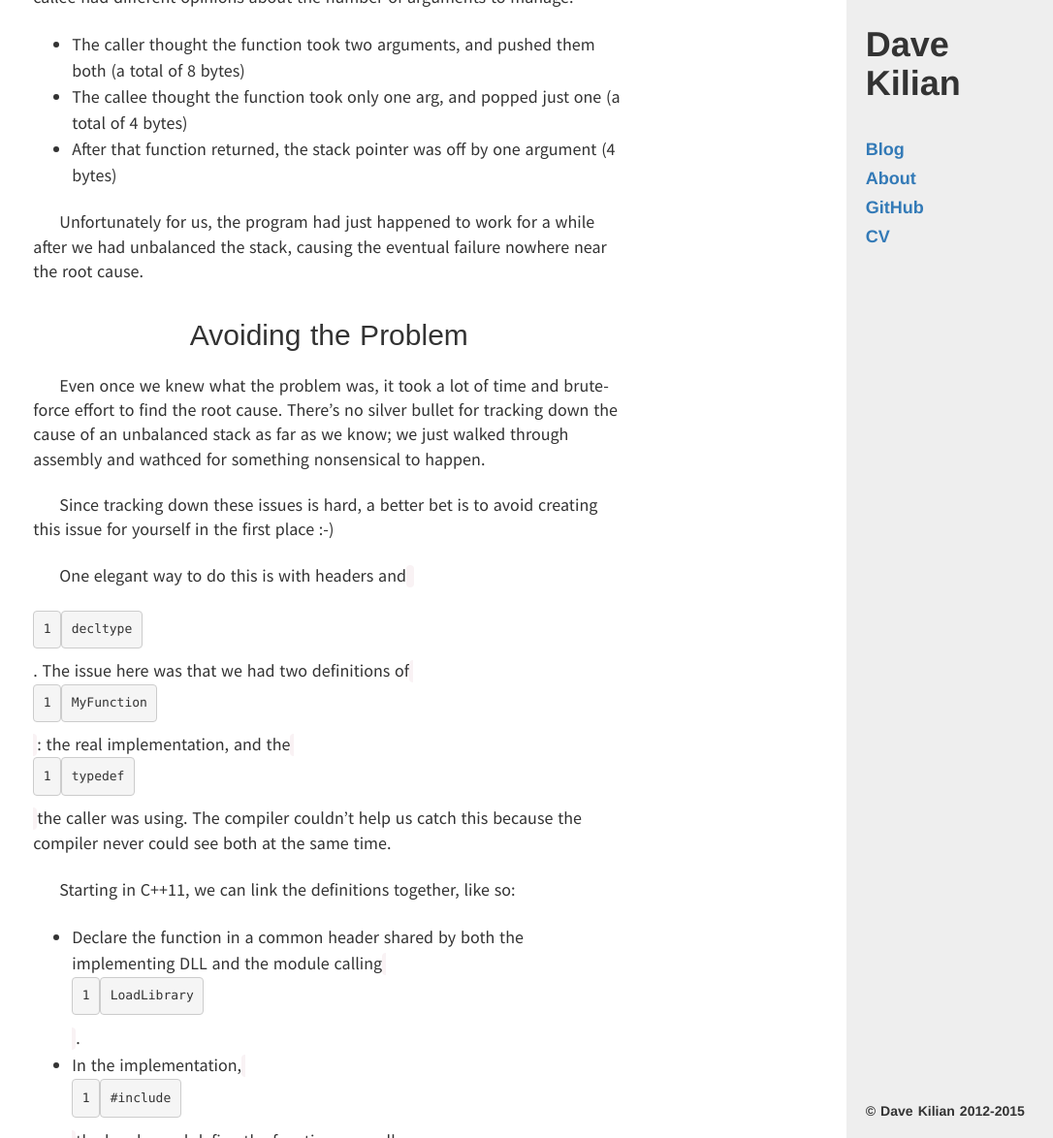
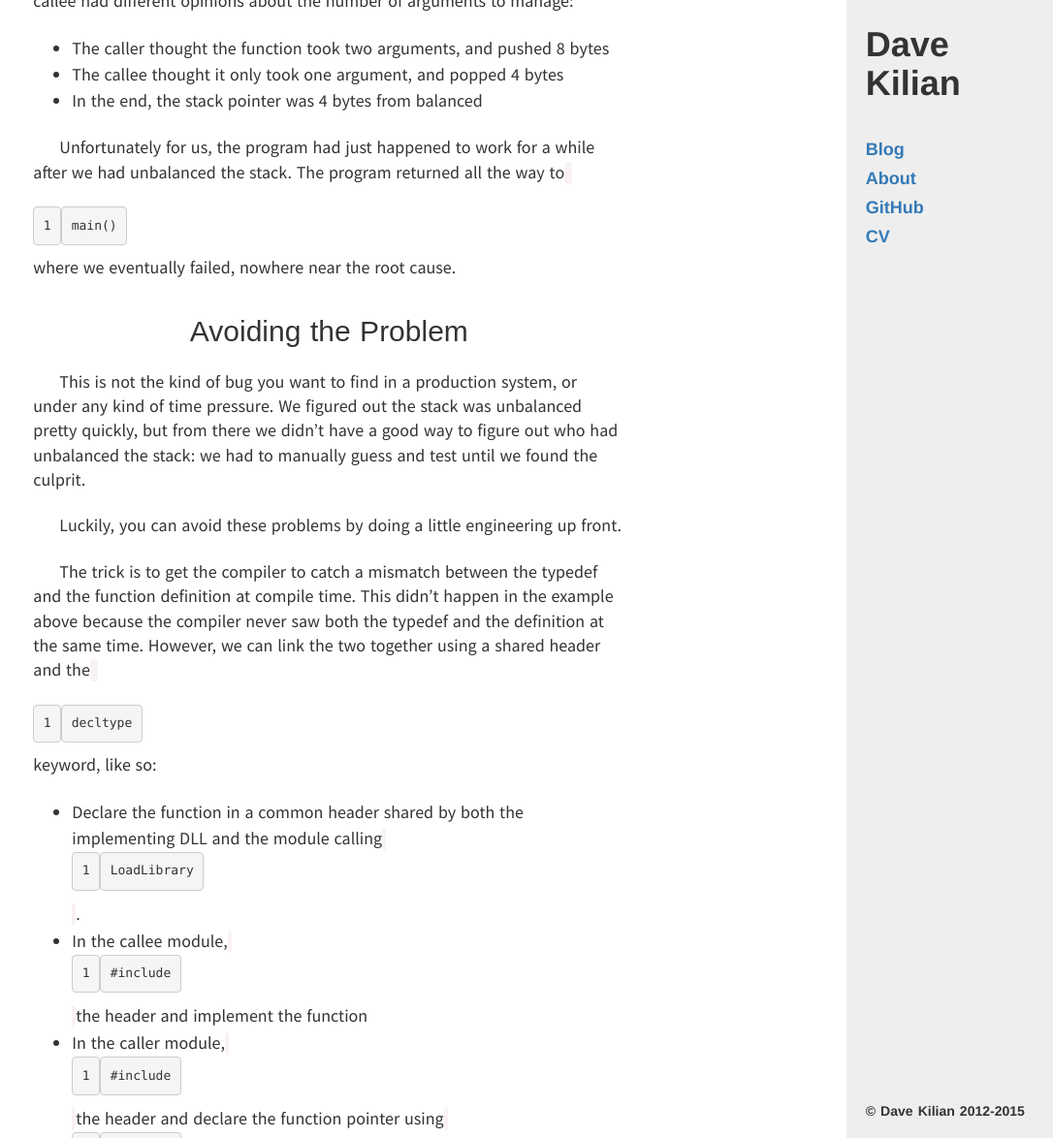
Before and after one commit to davekilian/davekilian.github.com, a Jekyll site: the page built from _posts/2015-12-19-decltype-funcptrs.markdown, in a window 1280 px wide and 1400 px high, scrolled down 4984 px, cut to the strip 226-1400 px from the top of the window. Shown: the whole strip at 97% size, without its empty margins (194-1280 px from the left). Built offline with Jekyll 4.4.1, drawn with Linux system fonts in a browser that asks for light colours; nearby versions of some CDN libraries; Markdown is read by kramdown in place of the engine named in the settings; some of the changed text lies outside the part shown.

Commit message:
Same content, fixed up wording to flow better

````diff
--- a/_posts/2015-12-19-decltype-funcptrs.markdown
+++ b/_posts/2015-12-19-decltype-funcptrs.markdown
@@ -1,12 +1,13 @@
 ---
 layout: post
-title: decltype Your Function Pointers
+title: Fixing Function Pointers with decltype
 author: Dave
 ---
 
-Herein is a description of a particularly tricky bug I recently fixed.
-The issue was a crash which appeared to violate C's function calling / pass-by-value semantics.
-We'll discuss the problem, what caused it, and how to use C++11's `decltype` keyword to avoid causing this problem in your own codebase.
+This post is about a particularly tricky bug I recently fixed.
+The issue was an application crash which appeared to violate C's syntax rules.
+In the end, it turned out to be an issue with function pointer declarations in our app.
+In this post we'll discuss the problem, what caused it, and how to use the C++11 `decltype` keyword to prevent this bug in your own codebase.
 
 ## The Problem
 
@@ -39,51 +41,54 @@ Say this was the crashing function:
 14 }
 ```
 
-In the debugger, we saw a crash at line 8 due to dereferencing `data`, which was a null pointer.
-That's particularly weird, though, because `data` was allocated successfully and was perfectly valid on line 6 when we called `process()`.
-Stepping through the program, we could see `data`'s value changed to NULL as soon as `process()` returned.
+In the debugger, we were seeing the app crash at line 8, while dereferencing `data->myvalue`.
+It turns out `data` was `nullptr` at that point.
 
-For background, in C functions pass all parameters by value.
-As such, `process()` should not have access to `data` in `main`'s stack frame; yet here it was, clearly modifying it.
+What's particularly strange about this invalid pointer read is we know `data` was allocated successfully; otherwise, we would have returned from `main()` on line 4.
+We could verify the pointer was valid up until line 6 when we called `process()`, but stepping through the program, we could see the value changing as soon as `process()` returned.
+Then we would crash the first time we read the null pointer (line 8).
+
+It looked like `process()` was nulling the `data` pointer, but that shouldn't have been possible: C functions pass parameters by value, not by reference.
+Yet we could clearly see the value change when `process()` returns.
+
 How can that be?
 
 ## Stack Balancing
 
-After some other angles didn't pan out, we eventually dropped the debugger into assembly mode to trace the buggy pointer.
-That's when we saw something fishy:
+After some other angles didn't pan out, we ended up dropping the debugger into assembly mode to trace the buggy pointer.
+We saw the pointer get initialized in register `esi`.
+During the call to `process()` from `main()`, we saw the compiler correctly generate `push esi` and `pop esi` instructions to store the value on the stack.
+Everything was looking fine so far.
 
-1. While `main()` was executing, `data` was stored in register `esi`
-2. When we called `process()`, the compiler generated a `push esi` to save the value to the stack
-3. When `process()` returned, the compiler generated a `pop esi` to restore the `esi` value for `main()`.
-4. But the stack pointers were different between the `push` and `pop` instructions
+Then we noticed something fishy: the stack pointer value was different for the `push esi` and `pop esi` instructions, meaning we were restoring _the wrong value_ into `esi`.
+That's why `data` magically changed into a null pointer when `process()` returned.
 
-Since the stack pointer was wrong for the `push` and `pop` instructions, the wrong value was restored for `esi` (a.k.a. `main!data`).
-Indeed, by manually dumping the data on the stack, we could see the correct value of `esi` just four bytes away, right where we initially left it.
-
-Someone had pushed more bytes to the stack then they had popped.
-This class of issue is known as an _unbalanced stack_.
-The term may be new to you, as this problem is not very common nowadays :-)
+Since the stack pointers weren't lining up, we could conclude that someone had pushed more bytes to the stack than they had popped.
+This class of issue is called an _unbalanced stack_.
+That term was a new one for me; I suppose this type of problem isn't very common nowadays :-)
 
 So came the question: how did the stack get unbalanced?
 
 ## Calling Conventions
 
 To answer that question, we need to review the assembly-level convention for passing function parameters in C.
-Specifically, by default when you call a function in C:
+Specifically, when you call a function in C:
 
 * The **caller** pushes all arguments to the stack
 * The **callee** pops all arguments from the stack
 
-Even though the caller pushes and the callee pops, the number of arguments is the same on both ends, so the stack ends up balanced (usually).
+Even though the caller pushes and the callee pops, as long as the number of arguments is the same on both ends, the stack ends up balanced.
 Your C compiler uses these rules in most cases, with only a few exceptions:
 
-* When you use `varargs`, the caller cleans up, because only the caller knows how many arguments it pushed to begin with
+* When you use varargs, the caller has to clean up, because only the caller knows how many arguments it pushed to begin with.
 * You can explicitly tell the compiler to use other calling convetions, and it will generally comply.
 
 ## Gone Awry
 
-After hours of searching, we eventually found the function call which was messing up the stack.
-The binary in question was using Windows's `LoadLibrary` and `GetProcAddress` APIs to manually load a DLL and load a function by pointer.
+Once we had figured out we were dealing with an unbalanced stack, we spent several a lot more time searching for the problem.
+Eventually, we found the problematic function call nested a half dozen function calls below `process()`.
+
+The function we were calling had been loaded using Windows's `LoadLibrary` and `GetProcAddress` APIs, which allow you to manually load a DLL and extract a bare pointer to a specific function.
 The code looked something like this:
 
 ```cpp
@@ -104,7 +109,9 @@ if (module) {
 
 ```
 
-Due to an incorrect merge while integrating source control branches, the `typedef` had fallen out of sync with the real implementation, which looked like this:
+Someone had recently changed the function being called, and someone else had handled a merge conflict from that change.
+The merge conflict was done incorrectly, causing the `typedef` to fall out of sync with the real implementation.
+Compare the `typedef` above with the definition below:
 
 ```cpp
 void MyFunction(int arg)
@@ -116,28 +123,27 @@ void MyFunction(int arg)
 Remember how we said in the standard C calling convention, the caller pushes the arguments and the callee pops them?
 In this case, the caller and the callee had different opinions about the number of arguments to manage:
 
-* The caller thought the function took two arguments, and pushed them both (a total of 8 bytes)
-* The callee thought the function took only one arg, and popped just one (a total of 4 bytes)
-* After that function returned, the stack pointer was off by one argument (4 bytes)
+* The caller thought the function took two arguments, and pushed 8 bytes
+* The callee thought it only took one argument, and popped 4 bytes
+* In the end, the stack pointer was 4 bytes from balanced
 
-Unfortunately for us, the program had just happened to work for a while after we had unbalanced the stack, causing the eventual failure nowhere near the root cause.
+Unfortunately for us, the program had just happened to work for a while after we had unbalanced the stack.
+The program returned all the way to `main()` where we eventually failed, nowhere near the root cause.
 
 ## Avoiding the Problem
 
-Even once we knew what the problem was, it took a lot of time and brute-force effort to find the root cause.
-There's no silver bullet for tracking down the cause of an unbalanced stack as far as we know; we just walked through assembly and wathced for something nonsensical to happen.
+This is not the kind of bug you want to find in a production system, or under any kind of time pressure.
+We figured out the stack was unbalanced pretty quickly, but from there we didn't have a good way to figure out who had unbalanced the stack: we had to manually guess and test until we found the culprit.
 
-Since tracking down these issues is hard, a better bet is to avoid creating this issue for yourself in the first place :-)
+Luckily, you can avoid these problems by doing a little engineering up front.
 
-One elegant way to do this is with headers and `decltype`.
-The issue here was that we had two definitions of `MyFunction`: the real implementation, and the `typedef` the caller was using.
-The compiler couldn't help us catch this because the compiler never could see both at the same time.
-
-Starting in C++11, we can link the definitions together, like so:
+The trick is to get the compiler to catch a mismatch between the typedef and the function definition at compile time.
+This didn't happen in the example above because the compiler never saw both the typedef and the definition at the same time.
+However, we can link the two together using a shared header and the `decltype` keyword, like so:
 
 * Declare the function in a common header shared by both the implementing DLL and the module calling `LoadLibrary`.
-* In the implementation, `#include` the header and define the function normally
-* In the caller module, `#include` the header and `typedef` the function using `decltype`
+* In the callee module, `#include` the header and implement the function
+* In the caller module, `#include` the header and declare the function pointer using `decltype`.
 
 For example, we would first define **MyFunction.h**:
 
@@ -195,9 +201,7 @@ evaluates to just what we'd expect:
 typedef void (*MyFunctionPtr)(int arg1, int arg2);
 ```
 
-Now everyone is linked together:
+This way we've linked the caller's typedef with the callee's implementation: both must match the declaration in the shared header.
+If we decide to change the implementation, all the necessary changes become compiler breaks, which are much easier to find.
 
-* If you modify either .cpp without modifying the .h, the compiler will complain when compiling that .cpp
-* If you modify the .h and forget to modify one of the .cpp files, the compiler will complain when compiling that .cpp
-
-And know that, hopefully you'll never need to debug this issue yourself :-)
+Knowing this trick, hopefully you'll never need to debug an issue like this yourself :-)
````
Also changed, not shown: other parts of _posts/2015-12-19-decltype-funcptrs.markdown (+2 -1 lines).
